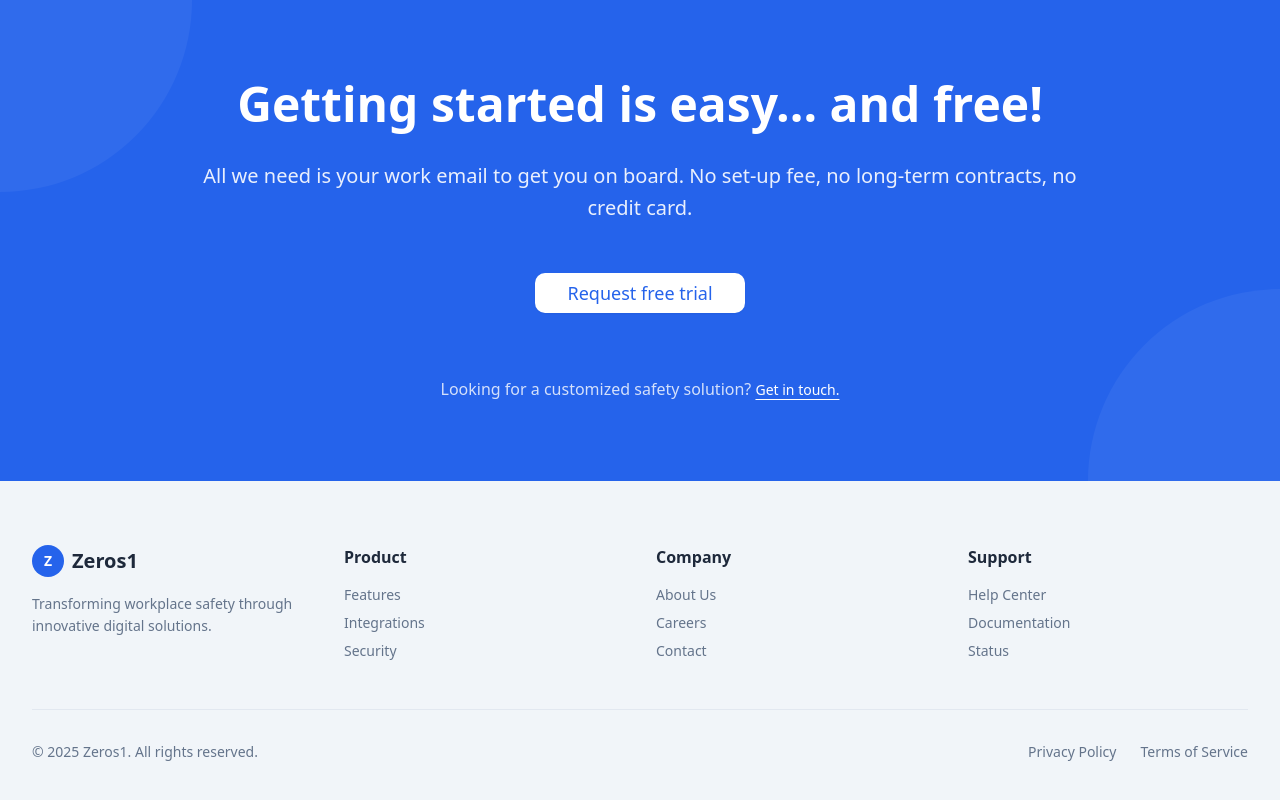
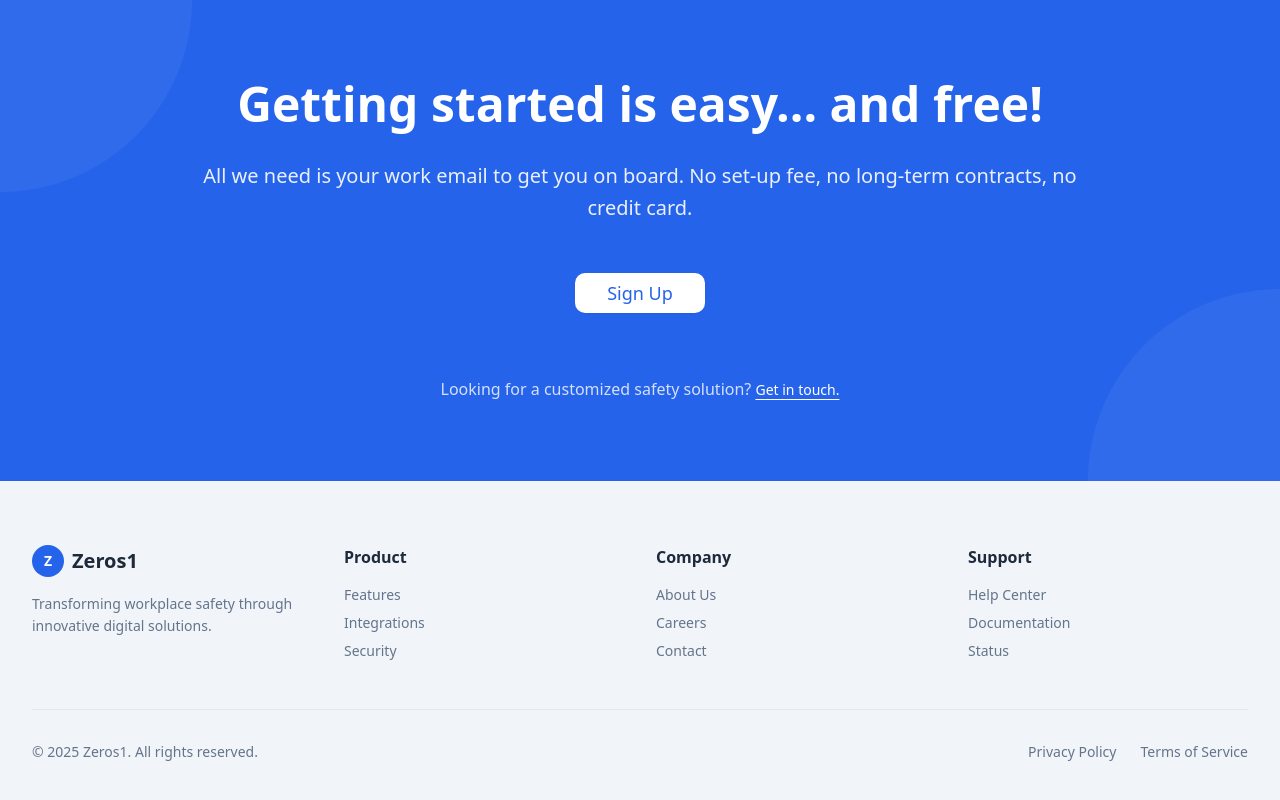
Before and after one commit to Mdsaleh99/Work-Permit, a React (Vite) app in the folder frontend/: page / in a window 1280 px wide. Shown: the part 3322-4122 px from the top of the page. Built offline with nearby package versions, Linux system fonts and the light colour scheme; no server answers.

Commit message:
add: cta button changed

```diff
--- a/frontend/src/components/landing-page/cta-section.jsx
+++ b/frontend/src/components/landing-page/cta-section.jsx
@@ -1,4 +1,5 @@
 import { Button } from "@/components/ui/button";
+import { Link } from "@tanstack/react-router";
 
 export function CtaSection() {
     return (
@@ -16,12 +17,14 @@ export function CtaSection() {
                     </p>
 
                     <div className="pt-4">
-                        <Button
-                            size="lg"
-                            className="bg-background text-primary hover:bg-background/90 text-lg px-8 py-4"
-                        >
-                            Request free trial
-                        </Button>
+                        <Link to={"/auth/signup"}>
+                            <Button
+                                size="lg"
+                                className="bg-background text-primary hover:bg-background/90 text-lg px-8 py-4"
+                            >
+                                Sign Up
+                            </Button>
+                        </Link>
                     </div>
 
                     <div className="pt-8">
```
